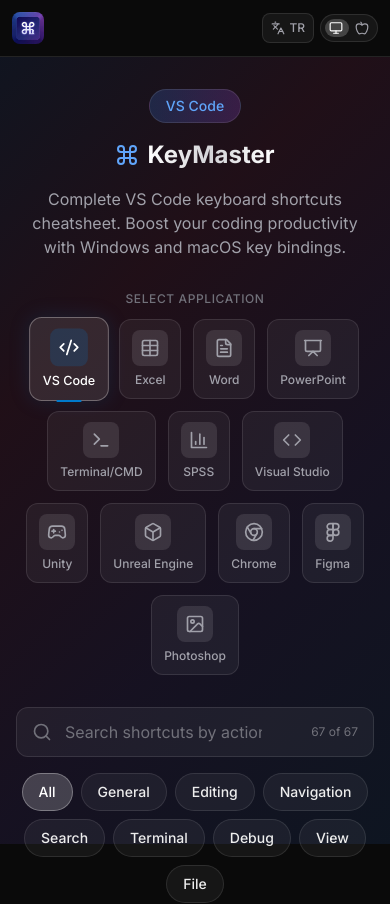
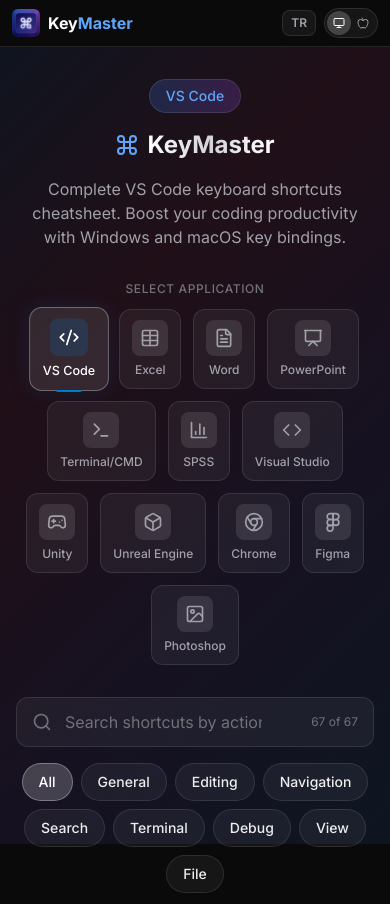
Before and after one commit to Deniz60/keymaster-app, a Next.js app: page / in a window 390 px wide. Shown: the top 904 px of the page. Built offline with nearby package versions, Linux system fonts and the light colour scheme.

Commit message:
Mobil header tamamen yeniden tasarlandi - sadece ikonlar, kompakt

```diff
--- a/app/globals.css
+++ b/app/globals.css
@@ -108,9 +108,10 @@
   }
 
   .os-toggle-option {
-    @apply relative z-10 px-1.5 sm:px-3 py-1 sm:py-2 text-xs sm:text-sm font-medium rounded-full;
+    @apply relative z-10 p-1.5 sm:px-3 sm:py-2 text-xs sm:text-sm font-medium rounded-full;
     @apply transition-colors duration-200;
     @apply cursor-pointer select-none;
+    @apply flex items-center justify-center;
   }
 
   .os-toggle-option.active {
--- a/app/page.tsx
+++ b/app/page.tsx
@@ -141,26 +141,27 @@
     <>
       <header className="sticky top-0 z-40 border-b border-white/10 bg-[#0a0a0a]">
         <div className="max-w-7xl mx-auto px-3 sm:px-6 lg:px-8">
-          <div className="flex items-center justify-between h-14 sm:h-16">
+          {/* Desktop Header - tek satır */}
+          <div className="hidden sm:flex items-center justify-between h-16">
             {/* Logo */}
-            <div className="flex items-center gap-2 flex-shrink-0">
+            <div className="flex items-center gap-2">
               <img
                 src="/favicon.png"
                 alt="KeyMaster Logo"
-                className="w-8 h-8 sm:w-10 sm:h-10 rounded-lg"
+                className="w-10 h-10 rounded-lg"
               />
-              <h1 className="text-lg sm:text-xl font-bold text-white whitespace-nowrap hidden sm:block">
+              <h1 className="text-xl font-bold text-white">
                 Key<span className="text-blue-400">Master</span>
               </h1>
             </div>
 
             {/* Right side controls */}
-            <div className="flex items-center gap-1.5 sm:gap-3">
+            <div className="flex items-center gap-3">
               <LanguageToggle language={language} onChange={setLanguage} />
               <OSToggle os={os} onChange={setOs} />
               <button
                 onClick={() => setShowPrintModal(true)}
-                className="p-2 rounded-lg text-zinc-400 hover:text-white hover:bg-white/10 transition-colors hidden sm:flex"
+                className="p-2 rounded-lg text-zinc-400 hover:text-white hover:bg-white/10 transition-colors"
                 aria-label={t.print}
                 title={t.print}
               >
@@ -175,6 +176,29 @@
               >
                 <Github className="w-5 h-5" />
               </a>
+            </div>
+          </div>
+
+          {/* Mobile Header - iki satır */}
+          <div className="sm:hidden py-2">
+            <div className="flex items-center justify-between">
+              {/* Logo */}
+              <div className="flex items-center gap-2">
+                <img
+                  src="/favicon.png"
+                  alt="KeyMaster"
+                  className="w-7 h-7 rounded-md"
+                />
+                <span className="text-base font-bold text-white">
+                  Key<span className="text-blue-400">Master</span>
+                </span>
+              </div>
+
+              {/* Controls */}
+              <div className="flex items-center gap-2">
+                <LanguageToggle language={language} onChange={setLanguage} />
+                <OSToggle os={os} onChange={setOs} />
+              </div>
             </div>
           </div>
         </div>
--- a/components/LanguageToggle.tsx
+++ b/components/LanguageToggle.tsx
@@ -15,17 +15,15 @@
       type="button"
       onClick={() => onChange(language === 'en' ? 'tr' : 'en')}
       className={cn(
-        'flex items-center justify-center gap-1 sm:gap-2 px-2 sm:px-3 py-1.5 sm:py-2 rounded-lg',
+        'flex items-center justify-center px-2 py-1 sm:px-3 sm:py-2 rounded-lg',
         'bg-white/5 border border-white/10',
         'hover:bg-white/10 hover:border-white/20',
-        'transition-all duration-200 hover:scale-105 active:scale-95',
-        'text-xs sm:text-sm font-medium text-zinc-400 hover:text-white',
-        'min-w-[40px] sm:min-w-0'
+        'transition-all duration-200',
+        'text-xs sm:text-sm font-medium text-zinc-400 hover:text-white'
       )}
       title={language === 'en' ? 'Türkçe\'ye çevir' : 'Switch to English'}
     >
-      <Languages className="w-3.5 h-3.5 sm:w-4 sm:h-4 flex-shrink-0" />
-      <span className="uppercase">{language === 'en' ? 'TR' : 'EN'}</span>
+      <span className="uppercase font-semibold">{language === 'en' ? 'TR' : 'EN'}</span>
     </button>
   );
 }
--- a/components/OSToggle.tsx
+++ b/components/OSToggle.tsx
@@ -14,8 +14,8 @@
     <div className="os-toggle" role="radiogroup" aria-label="Operating System">
       <div
         className={cn(
-          "absolute inset-y-1 rounded-full bg-white/20 transition-all duration-200",
-          os === 'win' ? 'left-1 w-[calc(50%-4px)]' : 'left-1/2 w-[calc(50%-4px)]'
+          "absolute inset-y-0.5 sm:inset-y-1 rounded-full bg-white/20 transition-all duration-200",
+          os === 'win' ? 'left-0.5 sm:left-1 w-[calc(50%-2px)] sm:w-[calc(50%-4px)]' : 'left-1/2 w-[calc(50%-2px)] sm:w-[calc(50%-4px)]'
         )}
       />
       <button
@@ -25,10 +25,7 @@
         role="radio"
         aria-checked={os === 'win'}
       >
-        <span className="flex items-center gap-1 sm:gap-2">
-          <Monitor className="w-3.5 h-3.5 sm:w-4 sm:h-4" />
-          <span className="hidden min-[400px]:inline text-xs sm:text-sm">Win</span>
-        </span>
+        <Monitor className="w-3 h-3 sm:w-4 sm:h-4" />
       </button>
       <button
         type="button"
@@ -37,10 +34,7 @@
         role="radio"
         aria-checked={os === 'mac'}
       >
-        <span className="flex items-center gap-1 sm:gap-2">
-          <Apple className="w-3.5 h-3.5 sm:w-4 sm:h-4" />
-          <span className="hidden min-[400px]:inline text-xs sm:text-sm">Mac</span>
-        </span>
+        <Apple className="w-3 h-3 sm:w-4 sm:h-4" />
       </button>
     </div>
   );
```
